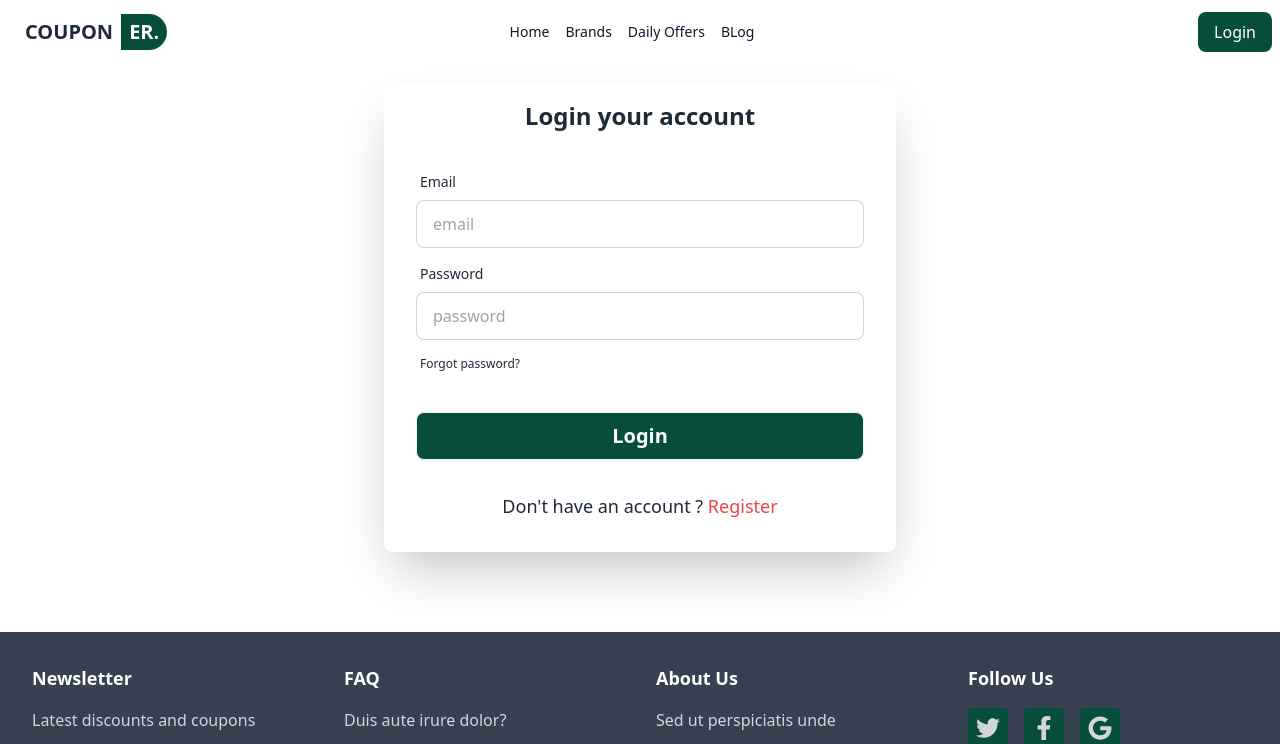
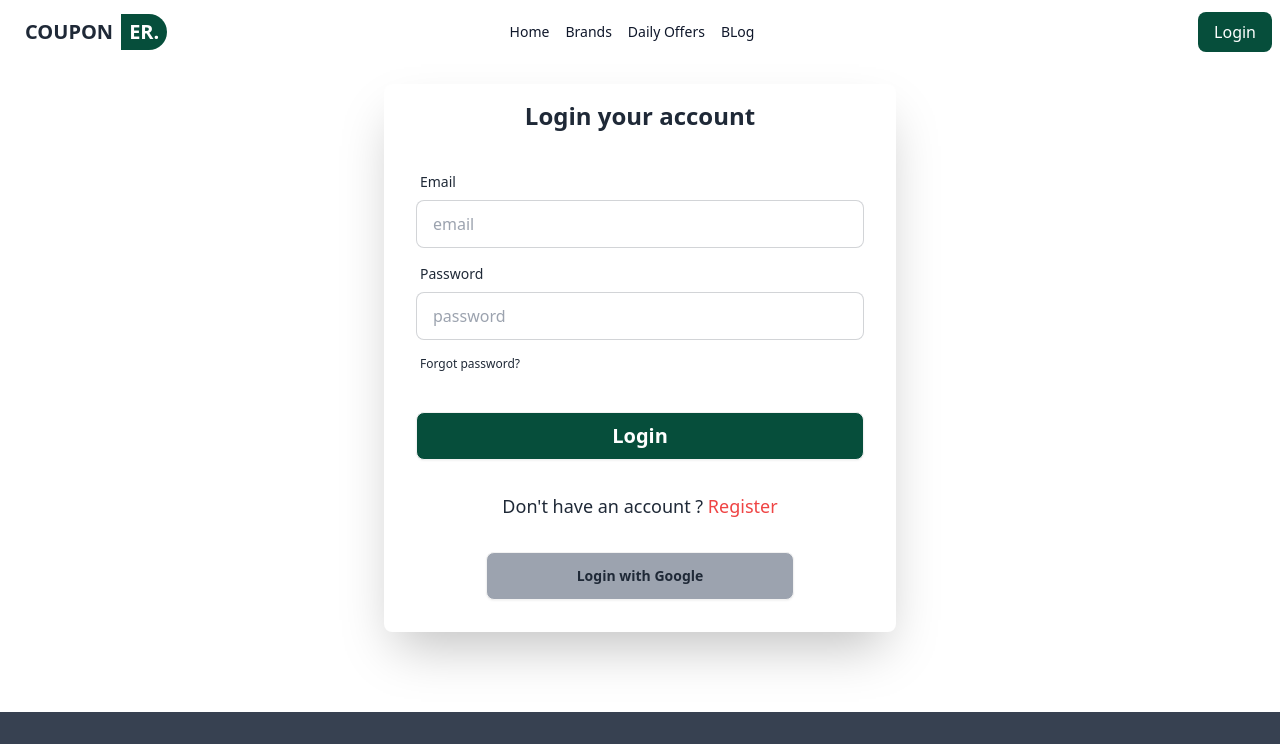
Before and after one commit to chayon1001/coupon-collection, a React (Vite) app: page /auth/login in a window 1280 px wide. Shown: the top 744 px of the page. Built offline with nearby package versions, Linux system fonts and the light colour scheme; no server answers.

Commit message:
added the google login

```diff
--- a/src/Provider/AuthProvider.jsx
+++ b/src/Provider/AuthProvider.jsx
@@ -1,10 +1,12 @@
 import React, { createContext, useEffect, useState } from 'react';
 import app from '../Firebase/firebase.config';
-import { createUserWithEmailAndPassword, getAuth, onAuthStateChanged, signInWithEmailAndPassword, signOut, updateProfile } from "firebase/auth";
+import { createUserWithEmailAndPassword, getAuth, GoogleAuthProvider, onAuthStateChanged, signInWithEmailAndPassword, signInWithPopup, signOut, updateProfile } from "firebase/auth";
 import  { Toaster } from 'react-hot-toast';
 
 export const AuthContext = createContext();
 const auth = getAuth(app);
+
+const googleProvider = new GoogleAuthProvider()
 
 const AuthProvider = ({children}) => {
 
@@ -26,6 +28,10 @@ const AuthProvider = ({children}) => {
         return signInWithEmailAndPassword(auth, email, password);
     }
 
+    const logInWithGoogle = ()=>{
+        return signInWithPopup(auth, googleProvider)
+    }
+
     const logOut = ()=>{
         setLoading(true)
         return signOut(auth)
@@ -38,7 +44,8 @@ const AuthProvider = ({children}) => {
         loginUser,
         logOut,
         loading,
-        updatedUserProfile
+        updatedUserProfile,
+        logInWithGoogle
     }
 
     useEffect(()=>{
--- a/src/components/Login/Login.jsx
+++ b/src/components/Login/Login.jsx
@@ -6,7 +6,7 @@ import toast from 'react-hot-toast';
 
 const Login = () => {
     const navigate = useNavigate()
-    const {loginUser, setUser} = useContext(AuthContext)
+    const {loginUser, setUser, logInWithGoogle} = useContext(AuthContext)
 
     const [error, setError] = useState({})
 
@@ -25,6 +25,7 @@ const Login = () => {
             setUser(user);
            navigate('/')
            toast.success('Login successful!');
+           e.target.reset()
 
         })
         .catch((err) => {
@@ -33,8 +34,19 @@ const Login = () => {
           });
 
     }
+
+    const handleGoogleLogin = ()=>{
+        logInWithGoogle()
+        .then((res)=>{
+            setUser(res)
+            navigate('/')
+        })
+        .catch(error=>{
+            console.log("ERROR", error.message)
+        })
+    }
     return (
-        <div className=" mt-5 rounded-lg bg-base-100 w-full max-w-lg mx-auto shrink-0 shadow-2xl">
+        <div className=" mt-5 rounded-lg bg-base-100 w-full max-w-lg mx-auto shrink-0 shadow-2xl pb-8">
 
             <h2 className='text-2xl font-semibold text-center pt-4'>Login your account</h2>
             <form onSubmit={handleSubmit} className="card-body">
@@ -66,6 +78,8 @@ const Login = () => {
                 </div>
             </form>
             <p className='text-lg text-center pb-8'>Don't have an account ? <Link className='text-red-500' to='/auth/register'>Register</Link></p>
+
+            <p onClick={handleGoogleLogin} className='btn bg-gray-400 w-3/5 mx-auto flex items-center'>Login with Google</p>
         </div>
     );
 };
--- a/src/components/Navbar/Navbar.jsx
+++ b/src/components/Navbar/Navbar.jsx
@@ -180,7 +180,7 @@ const Navbar = () => {
 
                 </ul>
             </div>
-            <div className='ml-4 text-emerald-800'>
+            <div className='ml-4 text-emerald-800 hidden lg:flex'>
 
                 {
                     user && user?.email
```
